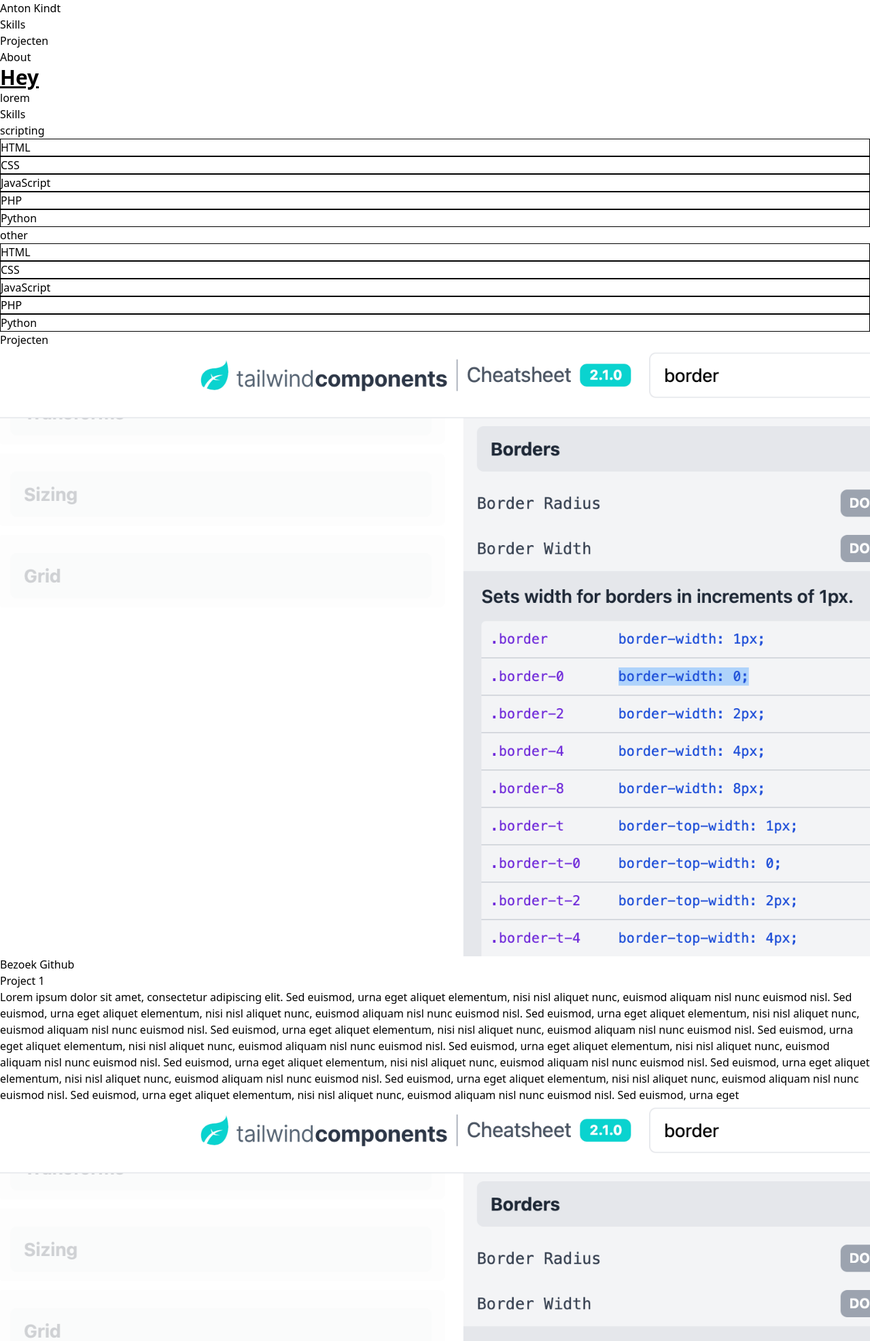
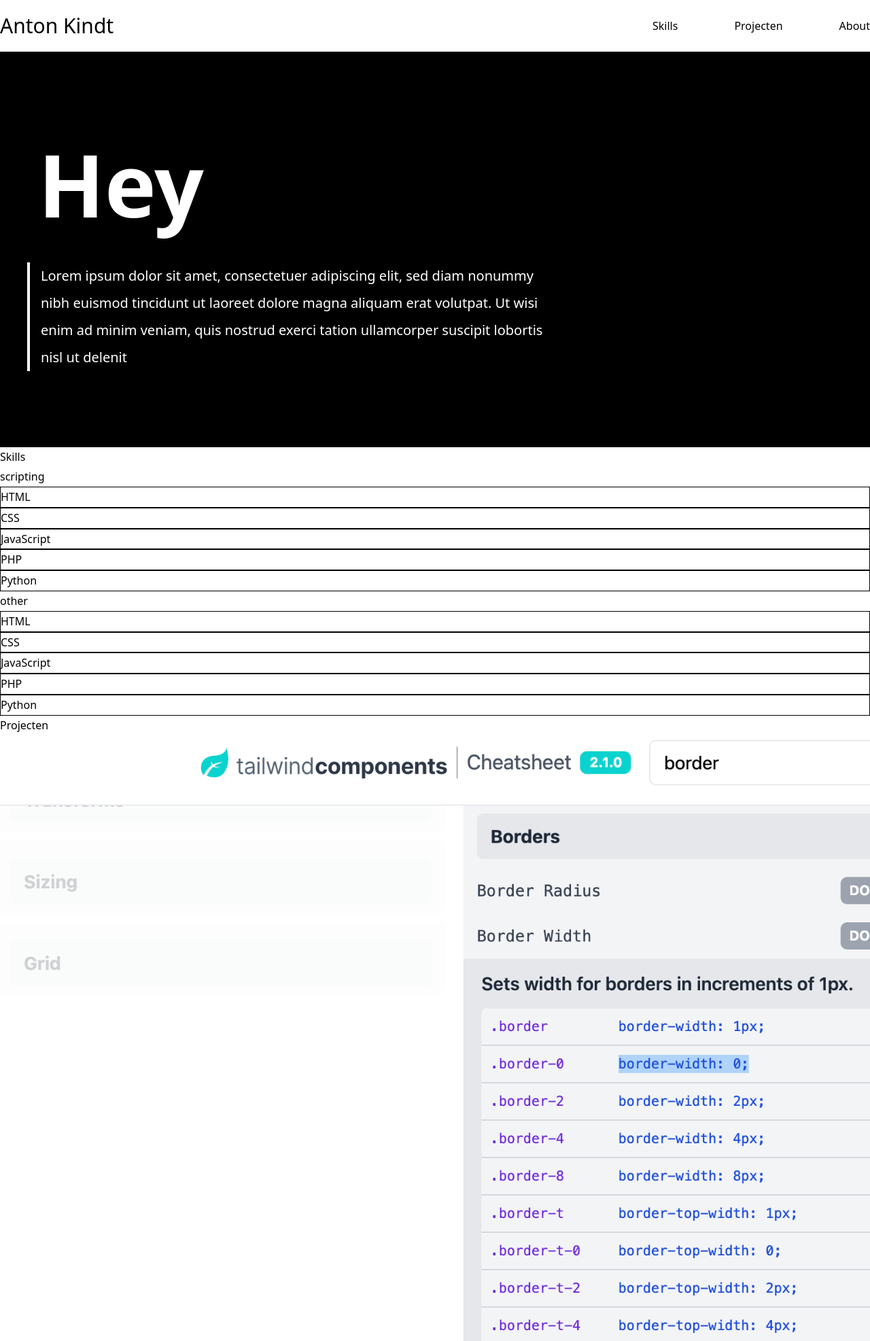
Before and after one commit to Arnhoudt/portfolio, a Flask app: page / in a window 1280 px wide. Shown: the top 1973 px of the page at 68% size. Run offline with Flask 2, Linux system fonts and the light colour scheme.

Commit message:
styled the header

```diff
--- a/properties.json
+++ b/properties.json
@@ -9,7 +9,7 @@
 
     "header": {
         "title": "Hey",
-        "text": "lorem"
+        "text": "Lorem ipsum dolor sit amet, consectetuer adipiscing elit, sed diam nonummy nibh euismod tincidunt ut laoreet dolore magna aliquam erat volutpat. Ut wisi enim ad minim veniam, quis nostrud exerci tation ullamcorper suscipit lobortis nisl ut delenit "
     },
 
     "skills": [
--- a/static/css/main.css
+++ b/static/css/main.css
@@ -468,21 +468,132 @@ Ensure the default browser behavior of the `hidden` attribute.
   --tw-backdrop-sepia:  ;
 }
 
+.container {
+  width: 100%;
+}
+
+@media (min-width: 640px) {
+  .container {
+    max-width: 640px;
+  }
+}
+
+@media (min-width: 768px) {
+  .container {
+    max-width: 768px;
+  }
+}
+
+@media (min-width: 1024px) {
+  .container {
+    max-width: 1024px;
+  }
+}
+
+@media (min-width: 1280px) {
+  .container {
+    max-width: 1280px;
+  }
+}
+
+@media (min-width: 1536px) {
+  .container {
+    max-width: 1536px;
+  }
+}
+
 .static {
   position: static;
 }
 
-.border-2 {
-  border-width: 2px;
+.mx-auto {
+  margin-left: auto;
+  margin-right: auto;
+}
+
+.flex {
+  display: flex;
+}
+
+.w-1\/4 {
+  width: 25%;
+}
+
+.w-96 {
+  width: 24rem;
+}
+
+.max-w-3xl {
+  max-width: 48rem;
+}
+
+.flex-row {
+  flex-direction: row;
+}
+
+.items-center {
+  align-items: center;
+}
+
+.justify-between {
+  justify-content: space-between;
 }
 
 .border {
   border-width: 1px;
 }
 
-.border-black {
+.border-l-4 {
+  border-left-width: 4px;
+}
+
+.border-white {
   --tw-border-opacity: 1;
-  border-color: rgb(0 0 0 / var(--tw-border-opacity));
+  border-color: rgb(255 255 255 / var(--tw-border-opacity));
+}
+
+.bg-black {
+  --tw-bg-opacity: 1;
+  background-color: rgb(0 0 0 / var(--tw-bg-opacity));
+}
+
+.py-5 {
+  padding-top: 1.25rem;
+  padding-bottom: 1.25rem;
+}
+
+.py-20 {
+  padding-top: 5rem;
+  padding-bottom: 5rem;
+}
+
+.px-10 {
+  padding-left: 2.5rem;
+  padding-right: 2.5rem;
+}
+
+.pl-4 {
+  padding-left: 1rem;
+}
+
+.pb-5 {
+  padding-bottom: 1.25rem;
+}
+
+.pt-20 {
+  padding-top: 5rem;
+}
+
+.pb-28 {
+  padding-bottom: 7rem;
+}
+
+.align-middle {
+  vertical-align: middle;
+}
+
+.align-bottom {
+  vertical-align: bottom;
 }
 
 .text-3xl {
@@ -490,11 +601,29 @@ Ensure the default browser behavior of the `hidden` attribute.
   line-height: 2.25rem;
 }
 
+.text-xl {
+  font-size: 1.25rem;
+  line-height: 1.75rem;
+}
+
 .font-bold {
   font-weight: 700;
 }
 
-.underline {
-  -webkit-text-decoration-line: underline;
-          text-decoration-line: underline;
+.leading-loose {
+  line-height: 2;
 }
+
+.text-white {
+  --tw-text-opacity: 1;
+  color: rgb(255 255 255 / var(--tw-text-opacity));
+}
+
+body {
+  font-family: radikal, futura, sans;
+  line-height: 1.8;
+}
+
+.header_title{
+  font-size: 8rem;
+}
--- a/templates/index.html
+++ b/templates/index.html
@@ -7,12 +7,11 @@
 </head>
 <body>
   <header>
-    <div>
-      <nav>
-        <div>
+      <nav class="flex flex-row justify-between container mx-auto py-5 items-center">
+        <h1 class="text-3xl">
           {{props.name}}
-        </div>
-        <ul>
+        </h1>
+        <ul class="flex flex-row w-1/4 justify-between align-bottom">
           {% for nav_item in props.nav_items %}
             <li>
               <a href="#">
@@ -22,12 +21,13 @@
           {% endfor %}
         </ul>
       </nav>
-    </div>
-    <div>
-      <h1 class="text-3xl font-bold underline">
-        {{props.header.title}}
-      </h1>
-      <p>{{props.header.text}}</p>
+    <div class="bg-black text-white pt-20 pb-28">
+      <div class="container mx-auto px-10">
+        <h2 class="header_title font-bold pl-4">
+          {{props.header.title}}
+        </h2>
+        <p class="border-l-4 border-white pl-4 max-w-3xl text-xl leading-loose">{{props.header.text}}</p>
+      </div>
     </div>
   </header>
   <main>
```
Also changed, not shown: static/src/style.css (+9 -0 lines).
